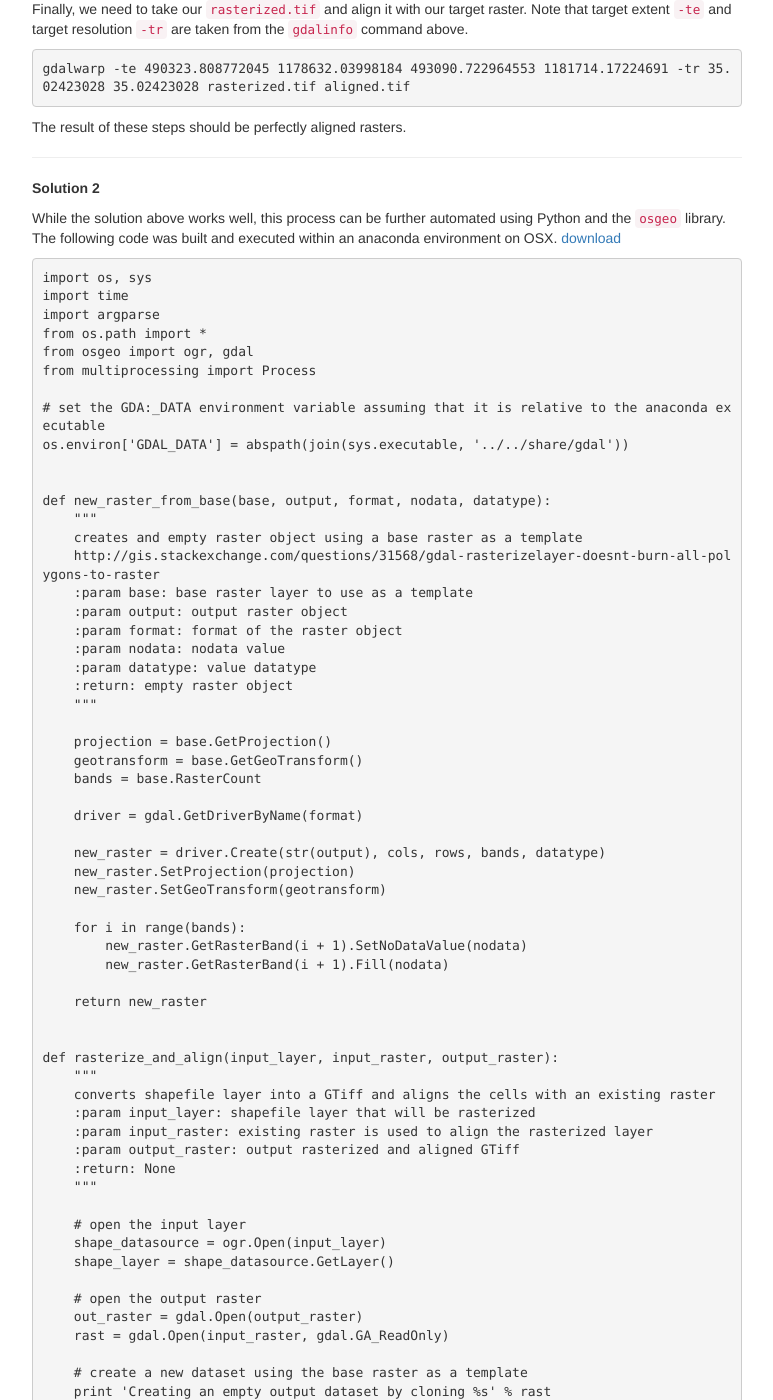
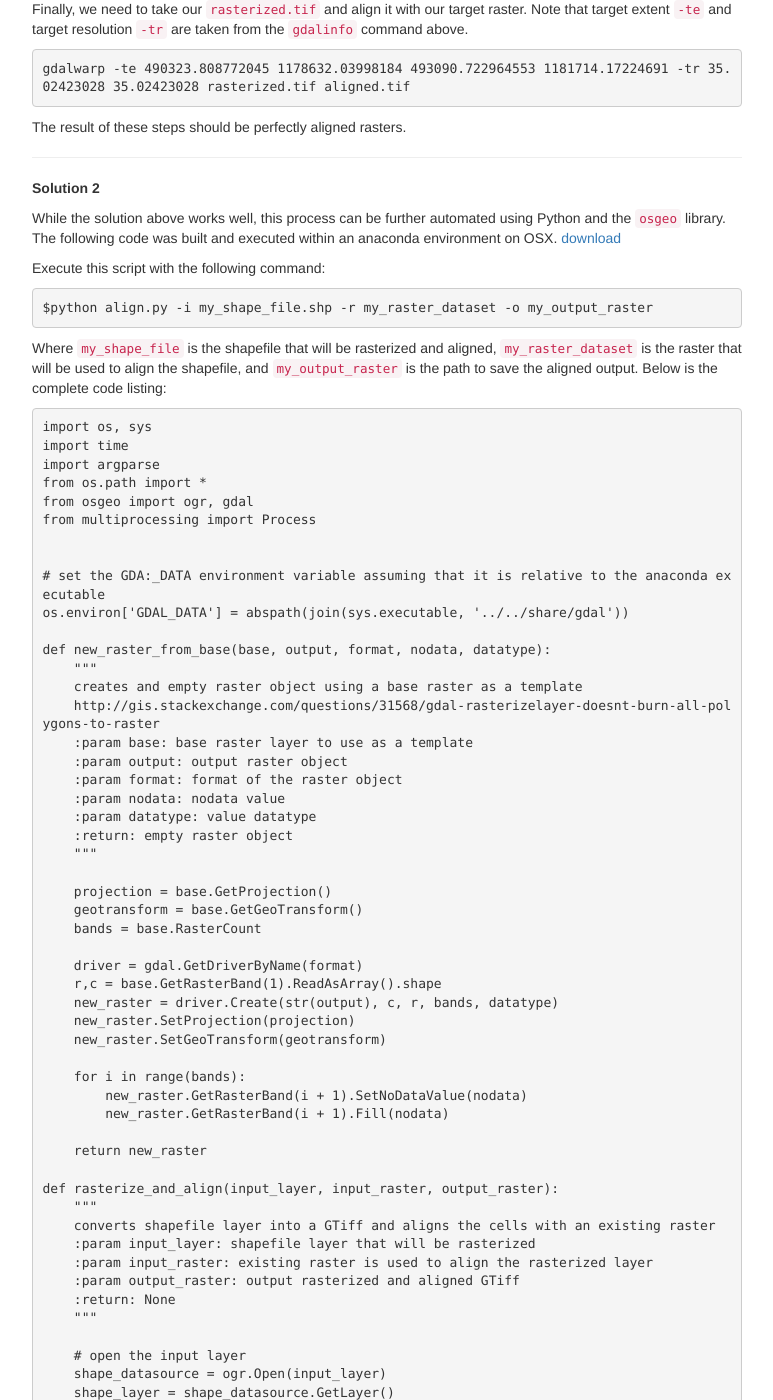
Before and after one commit to Castronova/jekyll-site, a Jekyll site: the page built from _posts/2016-1-26-rasterizing-gis-layers.md, in a window 1280 px wide and 1400 px high, scrolled down 1697 px. Shown: the whole window, without its empty margins (68-841 px from the left). Built offline with Jekyll 4.4.1, drawn with Linux system fonts in a browser that asks for light colours; nearby versions of some CDN libraries; comment, search, counter and statistics services are not loaded; some of the changed text lies outside the part shown.

Commit message:
updated rasterizing gis layers blog post

```diff
--- a/_posts/2016-1-26-rasterizing-gis-layers.md
+++ b/_posts/2016-1-26-rasterizing-gis-layers.md
@@ -4,7 +4,7 @@ layout: post
 ---
 {::options parse_block_html="true" /}
 
-ArcMap has a tool for converting vector layers to raster datasets `FeatureToRaster` that generally works pretty well.  Unfortunately, if you need your rasterized layer to align with existing rasters, i.e. same cellsize and same extent, this tool becomes a headache. ArcMap provides a tool for aligning rasters, but it doesn't work!  There are a bunch of posts regarding this topic: [ex1](http://gis.stackexchange.com/questions/34085/how-can-i-align-two-non-coincident-equi-resolution-raster-grids), [ex2](https://geonet.esri.com/thread/98483), [ex3](http://gis.stackexchange.com/questions/43437/how-to-align-two-rasters-of-exact-same-cell-size-extent-in-arcgis-desktop).  After wasting too much time searching for a working solution in ArcMap, I decided to use gdal instead.
+ArcMap has a tool for converting vector layers to raster datasets `FeatureToRaster` that generally works pretty well.  Unfortunately, if you need your rasterized layer to align with existing rasters, i.e. same cellsize and same extent, this tool becomes a headache. ArcMap provides a tool for aligning rasters, but it doesn't work!  There are a bunch of posts regarding this topic: [example 1](http://gis.stackexchange.com/questions/34085/how-can-i-align-two-non-coincident-equi-resolution-raster-grids), [example 2](https://geonet.esri.com/thread/98483), [example 3](http://gis.stackexchange.com/questions/43437/how-to-align-two-rasters-of-exact-same-cell-size-extent-in-arcgis-desktop).  After wasting too much time searching for a "working" solution in ArcMap, I decided to use gdal instead.
 
 **Problem**
 
@@ -57,6 +57,12 @@ While the solution above works well, this process can be further automated using
 
 [1]:{{ site.url }}/files/align.py
 
+Execute this script with the following command:
+
+    $python align.py -i my_shape_file.shp -r my_raster_dataset -o my_output_raster
+
+Where `my_shape_file` is the shapefile that will be rasterized and aligned, `my_raster_dataset` is the raster that will be used to align the shapefile, and `my_output_raster` is the path to save the aligned output.  Below is the complete code listing:
+
 
     import os, sys
     import time
@@ -65,9 +71,9 @@ While the solution above works well, this process can be further automated using
     from osgeo import ogr, gdal
     from multiprocessing import Process
 
+
     # set the GDA:_DATA environment variable assuming that it is relative to the anaconda executable
     os.environ['GDAL_DATA'] = abspath(join(sys.executable, '../../share/gdal'))
-
 
     def new_raster_from_base(base, output, format, nodata, datatype):
         """
@@ -86,8 +92,8 @@ While the solution above works well, this process can be further automated using
         bands = base.RasterCount
 
         driver = gdal.GetDriverByName(format)
-
-        new_raster = driver.Create(str(output), cols, rows, bands, datatype)
+        r,c = base.GetRasterBand(1).ReadAsArray().shape
+        new_raster = driver.Create(str(output), c, r, bands, datatype)
         new_raster.SetProjection(projection)
         new_raster.SetGeoTransform(geotransform)
 
@@ -96,7 +102,6 @@ While the solution above works well, this process can be further automated using
             new_raster.GetRasterBand(i + 1).Fill(nodata)
 
         return new_raster
-
 
     def rasterize_and_align(input_layer, input_raster, output_raster):
         """
```
